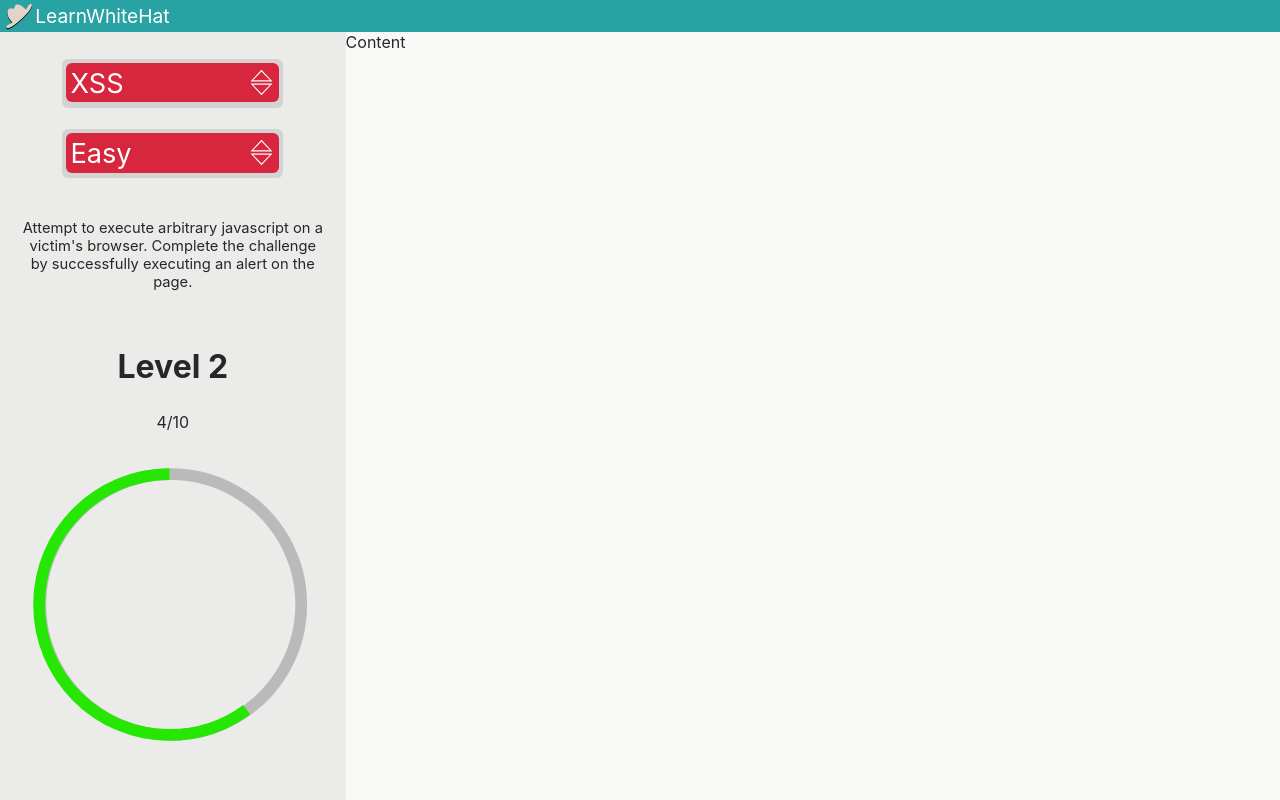
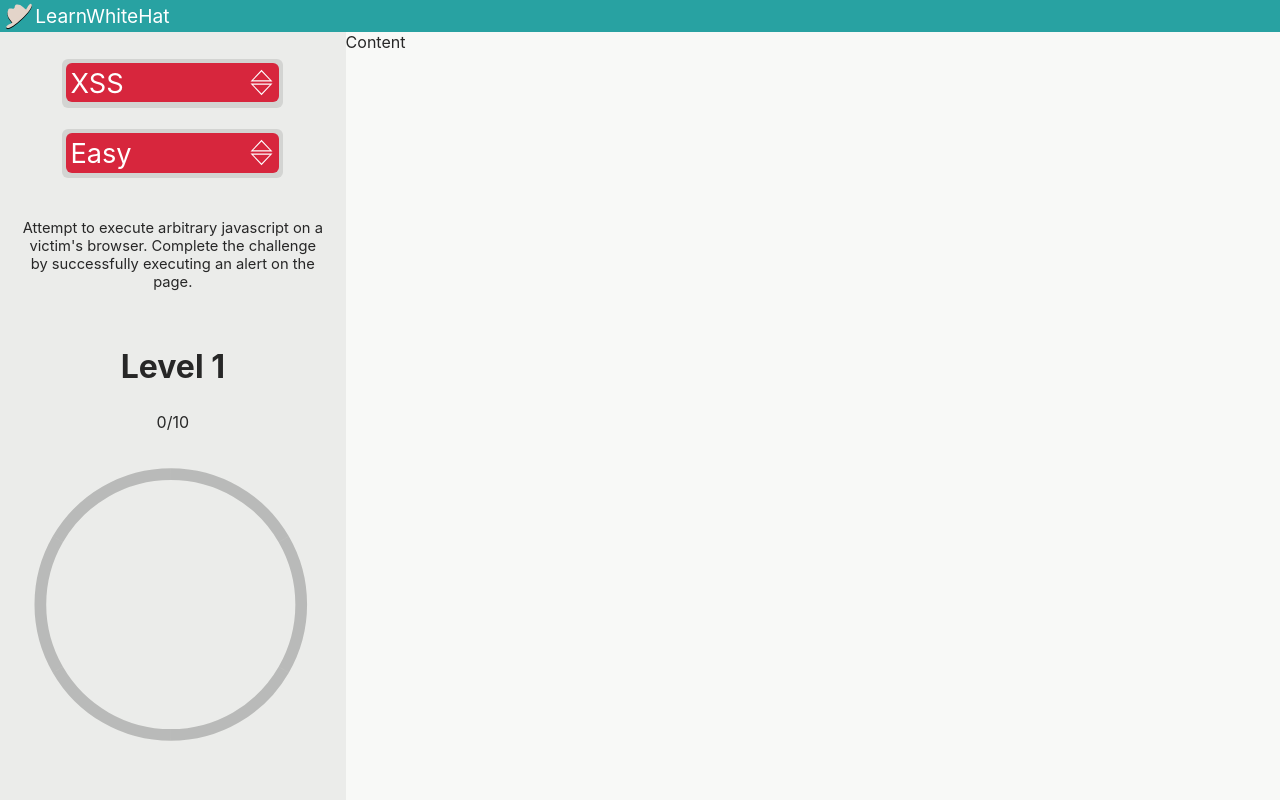
Before and after one commit to UltimatePro-Grammer/LearnWhiteHat, a React (Create React App) app: page / in a window 1280 px wide. Built offline with nearby package versions, Linux system fonts and the light colour scheme.

Commit message:
✨  Use Zoostand for State

```diff
--- a/package.json
+++ b/package.json
@@ -14,7 +14,8 @@
     "react-dom": "^16.13.1",
     "react-scripts": "3.4.3",
     "resize-observer-polyfill": "^1.5.1",
-    "typescript": "^3.7.5"
+    "typescript": "^3.7.5",
+    "zustand": "^3.1.2"
   },
   "scripts": {
     "start": "react-scripts start",
--- a/src/Main/Sidebar/LevelContainer/LevelContainer.tsx
+++ b/src/Main/Sidebar/LevelContainer/LevelContainer.tsx
@@ -1,18 +1,17 @@
 import React from 'react';
 import XP from './XP/XP';
 import './LevelContainer.css';
-
-class LevelContainer extends React.Component<{width?: string}, {}> {
-    render() {
-        return (
-            <div className="LevelContainer">
-                <h1>Level 2</h1>
-                <p>4/10</p>
-                <XP xp={60} width={this.props.width || undefined} />
-            </div>
-        )
-    }
+import useLevel from "../../../zustand/level"
+const LevelContainer = (props: {width?: string})=>{
+    const level = useLevel(state => state.currentLevel);
+    const xp = useLevel(state => state.currentXP);
+    const maxXP = useLevel(state => state.maxXP);
+    return (
+        <div className="LevelContainer">
+            <h1>Level {level}</h1>
+            <p>{xp}/{maxXP}</p>
+            <XP xp={xp/maxXP*100} width={props.width || undefined} />
+        </div>
+    )
 }
-
-
 export default LevelContainer;
--- a/src/Main/Sidebar/LevelContainer/XP/XP.css
+++ b/src/Main/Sidebar/LevelContainer/XP/XP.css
@@ -30,6 +30,7 @@ svg:nth-child(2) path {
     stroke-dasharray: 629;
     stroke: rgba(38, 231, 3, 1);
     animation: load 1s;
+    transition: stroke-dashoffset 0.3s;
 }
 svg:nth-child(1) path {
     fill: none;
--- /dev/null
+++ b/src/zustand/level.ts
@@ -0,0 +1,27 @@
+import create from 'zustand'
+type levelState = {
+    currentLevel: number
+    increaseLevel: Function
+    currentXP: number
+    increaseXP: (amount: number)=>void
+    maxXP: number
+    setMaxXP: (newVal: number)=>void
+}
+const useLevels = create<levelState>(set => ({
+    currentLevel: 1,
+    increaseLevel: () => set(state=>({ currentLevel: state.currentLevel + 1 })),
+    currentXP: 0,
+    increaseXP: (amount) => {
+        return set((state)=>{
+            let newXP: number = state.currentXP + amount;
+            while(newXP >= state.maxXP) {
+                newXP -= state.maxXP;
+                state.increaseLevel();
+            }
+            return ({ currentXP: newXP })
+        })
+    },
+    maxXP: 10,
+    setMaxXP: (newVal) => set(()=>({ maxXP: newVal }))
+}));
+export default useLevels;
```
Also changed, not shown: 1 other file (tests, documents, lock files or other folders).
